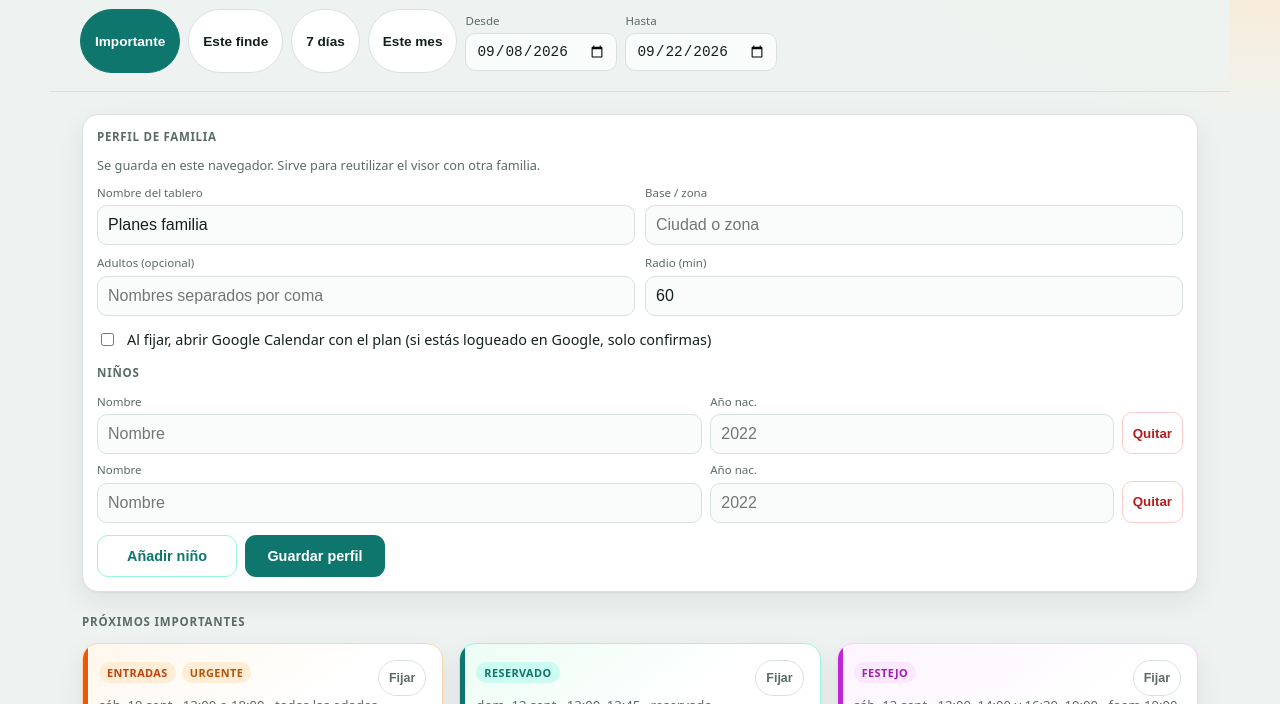
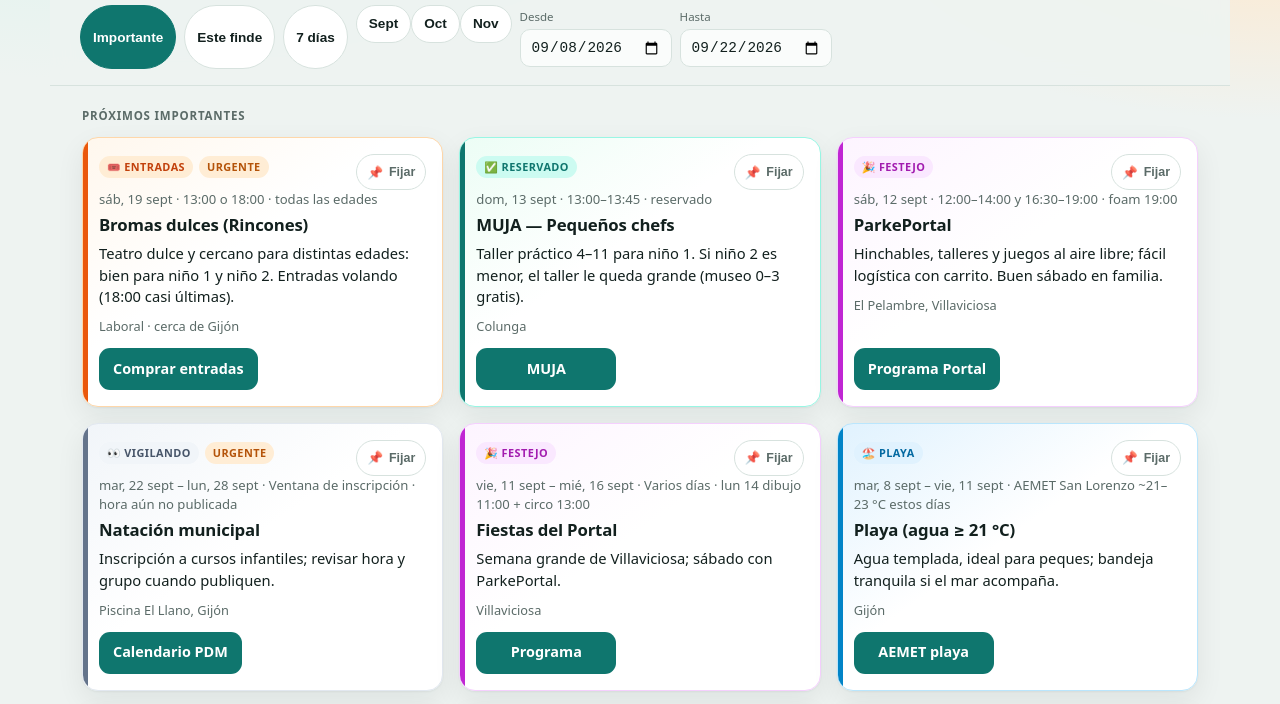
Before and after one commit to AlvaroGB/family-plans, a plain HTML site: page index.html in a window 1280 px wide. Shown: the part 80-784 px from the top of the page. Drawn offline with Linux system fonts and the light colour scheme.

Commit message:
UX: perfil colapsado, meses, chips slim, Gijón+radio
Fold-in from software-lead polish:
- Perfil collapsed by default
- Clearer card copy
- Month chips (current + next 2)
- Slimmer mobile chips
- Default base Gijón + editable city + radius/distance filter
- Preserves pin, calendar-on-pin, desktop grid

```diff
--- a/index.html
+++ b/index.html
@@ -20,6 +20,7 @@
     --radius: 16px;
     --shadow: 0 1px 2px rgba(18,32,30,.05), 0 10px 28px rgba(18,32,30,.07);
     --safe-b: env(safe-area-inset-bottom, 0px);
+    --safe-t: env(safe-area-inset-top, 0px);
     --max: 560px;
   }
   * { box-sizing: border-box; }
@@ -41,11 +42,11 @@
     background: rgba(238,243,241,.9);
     backdrop-filter: blur(12px);
     -webkit-backdrop-filter: blur(12px);
-    margin: -12px -14px 14px; padding: 14px 14px 10px;
+    margin: -12px -14px 12px; padding: calc(12px + var(--safe-t)) 12px 8px;
     border-bottom: 1px solid var(--line);
   }
   .header-inner { max-width: var(--max); margin: 0 auto; }
-  .title-row { display: flex; align-items: flex-start; justify-content: space-between; gap: 10px; }
+  .title-row { display: flex; align-items: center; justify-content: space-between; gap: 10px; }
   h1 { font-size: 1.2rem; margin: 0 0 2px; letter-spacing: -.02em; }
   .sub { font-size: .82rem; color: var(--muted); margin: 0; }
   .icon-btn {
@@ -54,14 +55,15 @@
     color: var(--teal); cursor: pointer; white-space: nowrap;
   }
   .chips {
-    display: flex; gap: 8px; overflow-x: auto; -webkit-overflow-scrolling: touch;
-    padding: 12px 0 4px; margin: 0 -2px; scrollbar-width: none;
+    display: flex; gap: 10px 8px; overflow-x: auto; -webkit-overflow-scrolling: touch;
+    padding: 8px 0 2px; margin: 0 -2px; scrollbar-width: none;
   }
   .chips::-webkit-scrollbar { display: none; }
   .chip {
+    display: inline-flex; align-items: center; justify-content: center;
     flex: 0 0 auto; border: 1px solid var(--line); background: var(--card);
-    color: var(--ink); border-radius: 999px; padding: 8px 14px; font-size: .85rem;
-    font-weight: 600; cursor: pointer;
+    color: var(--ink); border-radius: 999px; padding: 7px 12px; font-size: .85rem;
+    min-height: 38px; font-weight: 600; cursor: pointer;
   }
   .chip[aria-pressed="true"] { background: var(--teal); color: #fff; border-color: var(--teal); }
   .panel {
@@ -107,6 +109,7 @@
   .card {
     position: relative; background: var(--card); border-radius: var(--radius);
     box-shadow: var(--shadow); border: 1px solid var(--line); padding: 16px; overflow: hidden;
+    transition: box-shadow .15s ease, transform .15s ease;
   }
   .card::before { content: ""; position: absolute; inset: 0 auto 0 0; width: 5px; background: var(--accent, #94a3b8); }
   .card.type-ticket { --accent: #ea580c; background: linear-gradient(145deg, #fff7ed 0%, #fff 42%); border-color: #fed7aa; }
@@ -117,6 +120,13 @@
   .card.type-aldea { --accent: #65a30d; background: linear-gradient(145deg, #f7fee7 0%, #fff 45%); border-color: #d9f99d; }
   .card.type-soon { --accent: #0891b2; background: linear-gradient(145deg, #ecfeff 0%, #fff 45%); border-color: #a5f3fc; }
   .card.pinned-card { box-shadow: 0 0 0 2px rgba(15,118,110,.18), var(--shadow); }
+  /* Calm hover/focus for pointer users */
+  @media (hover: hover) and (pointer: fine) {
+    .card:hover { transform: translateY(-1px); box-shadow: 0 2px 6px rgba(18,32,30,.06), 0 12px 28px rgba(18,32,30,.12); }
+  }
+  .card:focus-within { box-shadow: 0 0 0 2px var(--teal-soft), var(--shadow); }
+  /* Keep readable measure inside cards */
+  .card .title, .card .why, .card .meta { max-width: 62ch; }
   .badge {
     display: inline-block; font-size: .68rem; font-weight: 700; text-transform: uppercase;
     letter-spacing: .04em; padding: 3px 8px; border-radius: 999px; margin: 0 6px 6px 0;
@@ -130,13 +140,24 @@
   .badge.ticket { background: #ffedd5; color: #c2410c; }
   .badge.beach { background: #e0f2fe; color: #0369a1; }
   .badge.pinned { background: #ccfbf1; color: #0f766e; }
+  /* Subtle emoji markers on badges (visual only) */
+  .badge.ticket::before { content: "🎟️ "; }
+  .badge.booked::before { content: "✅ "; }
+  .badge.festejo::before { content: "🎉 "; }
+  .badge.beach::before { content: "🏖️ "; }
+  .badge.watch::before { content: "👀 "; }
+  .badge.aldea::before { content: "🏡 "; }
   .top-row { display: flex; align-items: flex-start; justify-content: space-between; gap: 8px; }
   .pin-btn {
     flex: 0 0 auto; border: 1px solid var(--line); background: rgba(255,255,255,.75);
     border-radius: 999px; min-height: 36px; padding: 6px 10px; font-size: .78rem;
     font-weight: 700; color: var(--muted); cursor: pointer;
+    display: inline-flex; align-items: center; gap: 6px;
   }
   .pin-btn[aria-pressed="true"] { background: var(--teal); color: #fff; border-color: var(--teal); }
+  .pin-btn:focus-visible { outline: none; box-shadow: 0 0 0 2px var(--teal-soft); }
+  .pin-btn::before { content: "📌"; opacity: .9; }
+  .pin-btn[aria-pressed="true"]::before { content: "📍"; }
   .when { font-size: .82rem; color: var(--muted); margin: 0 0 4px; }
   .title { font-size: 1.05rem; font-weight: 700; margin: 0 0 6px; letter-spacing: -.01em; }
   .why { font-size: .92rem; margin: 0 0 10px; }
@@ -158,20 +179,34 @@
   @media (min-width: 720px) {
     :root { --max: 920px; }
     .wrap { padding: 20px 24px 40px; }
-    header { margin: -20px -24px 18px; padding: 18px 24px 12px; }
+    header { margin: -20px -24px 18px; padding: calc(18px + var(--safe-t)) 24px 12px; }
     h1 { font-size: 1.45rem; }
     .chips { flex-wrap: wrap; overflow: visible; }
     #list, #pinned { grid-template-columns: repeat(2, minmax(0, 1fr)); gap: 14px; }
+    .card { min-height: 100%; display: flex; flex-direction: column; }
+    .actions { margin-top: auto; }
     .btn { flex: 0 1 auto; min-width: 140px; }
     .form-grid { grid-template-columns: 1fr 1fr; }
   }
   @media (min-width: 1100px) {
     :root { --max: 1180px; }
     .wrap { padding: 28px 32px 48px; }
-    header { margin: -28px -32px 22px; padding: 22px 32px 14px; }
+    header { margin: -28px -32px 22px; padding: calc(22px + var(--safe-t)) 32px 14px; }
     #list, #pinned { grid-template-columns: repeat(3, minmax(0, 1fr)); gap: 16px; }
     .card { min-height: 100%; display: flex; flex-direction: column; }
     .actions { margin-top: auto; }
+  }
+  /* Reduced motion preference */
+  @media (prefers-reduced-motion: reduce) {
+    .card { transition: none !important; }
+  }
+  /* Visually hidden for aria-live announcements */
+  .sr-only {
+    position: absolute !important;
+    width: 1px; height: 1px;
+    padding: 0; margin: -1px;
+    overflow: hidden; clip: rect(0, 0, 0, 0);
+    white-space: nowrap; border: 0;
   }
 </style>
 </head>
@@ -190,7 +225,7 @@
           <button type="button" class="chip" data-preset="upcoming" aria-pressed="true">Importante</button>
           <button type="button" class="chip" data-preset="weekend" aria-pressed="false">Este finde</button>
           <button type="button" class="chip" data-preset="week" aria-pressed="false">7 días</button>
-          <button type="button" class="chip" data-preset="month" aria-pressed="false">Este mes</button>
+          <span id="month-chips" aria-label="Meses"></span>
           <div id="custom-inline" title="Rango libre">
             <div class="di">
               <label for="from">Desde</label>
@@ -204,6 +239,7 @@
         </div>
       </div>
     </header>
+    <div id="live" class="sr-only" aria-live="polite"></div>
 
     <section id="settings" class="panel" hidden>
       <h2>Perfil de familia</h2>
@@ -258,7 +294,7 @@ const PROFILE_KEY = "family-plans-profile-v1";
 
 const DEFAULT_PROFILE = {
   title: "Planes familia",
-  base: "",
+  base: "Gijón",
   adults: "",
   radiusMin: 60,
   calendarOnPin: false,
@@ -326,14 +362,35 @@ function fillHeader() {
 }
 
 /* Events use templates with {{kid0}}, {{kid1}}, {{base}} — no hardcoded family names */
+/* Basic place lookup (approx coords) for distance filter */
+function norm(s){ return (s||"").toLowerCase().normalize('NFD').replace(/[\u0300-\u036f]/g,'').trim(); }
+const HOME_CITIES = {
+  "gijon": { lat: 43.542, lng: -5.662 },
+  "mieres": { lat: 43.251, lng: -5.777 },
+  "villaviciosa": { lat: 43.481, lng: -5.435 },
+  "colunga": { lat: 43.477, lng: -5.274 },
+  "peon": { lat: 43.459, lng: -5.58 },
+  "arroes": { lat: 43.477, lng: -5.596 }
+};
+const PLACES = {
+  "laboral": { lat: 43.532, lng: -5.628 },
+  "villaviciosa": HOME_CITIES["villaviciosa"],
+  "colunga": HOME_CITIES["colunga"],
+  "el-coto": { lat: 43.536, lng: -5.654 },
+  "moreda": { lat: 43.543, lng: -5.677 },
+  "el-llano": { lat: 43.537, lng: -5.64 },
+  "peon": HOME_CITIES["peon"],
+  "arroes": HOME_CITIES["arroes"]
+};
 const EVENTS = [
   {
     id: "bromas",
     title: "Bromas dulces (Rincones)",
     start: "2026-09-19", end: "2026-09-19",
     times: "13:00 o 18:00 · todas las edades",
-    why: "Buen encaje para peques de distintas edades. Entradas bajando (18:00 «últimas»).",
+    why: "Teatro dulce y cercano para distintas edades: bien para {{kid0}} y {{kid1}}. Entradas volando (18:00 casi últimas).",
     place: "Laboral · cerca de {{base}}",
+    locKey: "laboral",
     priority: 100, type: "ticket", tags: ["urgent", "ticket"],
     link: "https://entradas.turismoasturias.es/es/laboral-ciudad-de-la-cultura/r-y-r-2026-bromas-dulces-como-la-miel/",
     linkLabel: "Comprar entradas"
@@ -343,8 +400,9 @@ const EVENTS = [
     title: "ParkePortal",
     start: "2026-09-12", end: "2026-09-12",
     times: "12:00–14:00 y 16:30–19:00 · foam 19:00",
-    why: "Hinchables y juegos al aire libre. Buen plan de sábado en familia.",
+    why: "Hinchables, talleres y juegos al aire libre; fácil logística con carrito. Buen sábado en familia.",
     place: "El Pelambre, Villaviciosa",
+    locKey: "villaviciosa",
     priority: 90, type: "festejo", tags: ["soon", "festejo"],
     link: "https://fiestesdelportal.es/",
     linkLabel: "Programa Portal"
@@ -354,8 +412,9 @@ const EVENTS = [
     title: "MUJA — Pequeños chefs",
     start: "2026-09-13", end: "2026-09-13",
     times: "13:00–13:45 · reservado",
-    why: "Taller 4–11: pensado para {{kid0}}. Si {{kid1}} es menor, suele quedar fuera del taller (museo 0–3 gratis).",
+    why: "Taller práctico 4–11 para {{kid0}}. Si {{kid1}} es menor, el taller le queda grande (museo 0–3 gratis).",
     place: "Colunga",
+    locKey: "colunga",
     priority: 95, type: "booked", tags: ["booked"],
     link: "https://www.museojurasicoasturias.com/",
     linkLabel: "MUJA"
@@ -365,8 +424,9 @@ const EVENTS = [
     title: "Mímesis (Rincones)",
     start: "2026-09-18", end: "2026-09-18",
     times: "18:00 · edades 0–3",
-    why: "Franja 0–3: mejor para {{kid1}}. {{kid0}} puede quedar fuera de la edad recomendada.",
+    why: "Espectáculo sensorial 0–3 perfecto para {{kid1}}; {{kid0}} quizá mayor para la franja.",
     place: "Laboral",
+    locKey: "laboral",
     priority: 55, type: "ticket", tags: ["ticket"],
     link: "https://entradas.turismoasturias.es/es/laboral-ciudad-de-la-cultura/",
     linkLabel: "Taquilla Rincones"
@@ -376,8 +436,9 @@ const EVENTS = [
     title: "Fiestas del Portal",
     start: "2026-09-11", end: "2026-09-16",
     times: "Varios días · lun 14 dibujo 11:00 + circo 13:00",
-    why: "Semana de fiesta. El sábado es ParkePortal.",
+    why: "Semana grande de Villaviciosa; sábado con ParkePortal.",
     place: "Villaviciosa",
+    locKey: "villaviciosa",
     priority: 70, type: "festejo", tags: ["festejo", "soon"],
     link: "https://fiestesdelportal.es/programa/",
     linkLabel: "Programa"
@@ -387,8 +448,9 @@ const EVENTS = [
     title: "San Nicolás · El Coto",
     start: "2026-09-11", end: "2026-09-13",
     times: "Vie–dom · hinchables / verbena de barrio",
-    why: "Plan corto de barrio por la tarde.",
+    why: "Plan corto de tarde con hinchables y verbena de barrio cerca.",
     place: "Barrio El Coto, Gijón",
+    locKey: "el-coto",
     priority: 50, type: "festejo", tags: ["festejo"],
     link: "https://www.gijon.es/sites/default/files/inline-files/web%2BFest%2BBByPP%2B26.pdf",
     linkLabel: "Calendario barrios"
@@ -398,8 +460,9 @@ const EVENTS = [
     title: "Fiestas Populares Moreda",
     start: "2026-09-11", end: "2026-09-13",
     times: "Vie–dom · barrio Gijón (no Aller)",
-    why: "Otra opción de barrio el mismo finde.",
+    why: "Otra verbena de barrio el mismo finde en Gijón (no Aller).",
     place: "Barrio Moreda, Gijón",
+    locKey: "moreda",
     priority: 45, type: "festejo", tags: ["festejo"],
     link: "https://www.gijon.es/sites/default/files/inline-files/web%2BFest%2BBByPP%2B26.pdf",
     linkLabel: "Calendario barrios"
@@ -409,8 +472,9 @@ const EVENTS = [
     title: "Natación municipal",
     start: "2026-09-22", end: "2026-09-28",
     times: "Ventana de inscripción · hora aún no publicada",
-    why: "Cursos acuáticos infantiles. Vigilando hora y grupos.",
+    why: "Inscripción a cursos infantiles; revisar hora y grupo cuando publiquen.",
     place: "Piscina El Llano, Gijón",
+    locKey: "el-llano",
     priority: 80, type: "watch", tags: ["watch", "urgent"],
     link: "https://drupal.gijon.es/sites/default/files/2026-08/Inscripciones%20y%20renovaciones%20octubre%2026_1.pdf",
     linkLabel: "Calendario PDM"
@@ -420,8 +484,9 @@ const EVENTS = [
     title: "Playa (agua ≥ 21 °C)",
     start: "2026-09-08", end: "2026-09-11",
     times: "AEMET San Lorenzo ~21–23 °C estos días",
-    why: "Por encima de la barra de baño cómoda con peques.",
+    why: "Agua templada, ideal para peques; bandeja tranquila si el mar acompaña.",
     place: "{{base}}",
+    useBase: true,
     priority: 60, type: "beach", tags: ["soon"],
     link: "https://www.aemet.es/es/eltiempo/prediccion/playas/sanlorenzo-3302403",
     linkLabel: "AEMET playa"
@@ -431,8 +496,9 @@ const EVENTS = [
     title: "Aldea · Peón",
     start: "2026-09-08", end: "2026-10-31",
     times: "Cualquier día · Casa Pepito cerrado miércoles",
-    why: "Mesa + paseo fácil. Ideal sin agenda.",
+    why: "Mesa amplia + paseo fácil; ideal cuando no apetece agenda cerrada.",
     place: "Peón (Villaviciosa)",
+    locKey: "peon",
     priority: 30, type: "aldea", tags: ["aldea"],
     link: "https://casapepito.es/",
     linkLabel: "Casa Pepito"
@@ -442,8 +508,9 @@ const EVENTS = [
     title: "Aldea · Arroes",
     start: "2026-09-08", end: "2026-10-31",
     times: "Sampedro cerrado martes",
-    why: "Aldea cercana con mesa y paseo corto.",
+    why: "Aldea cercana con restaurante y paseo corto; buena para sobremesa.",
     place: "Arroes",
+    locKey: "arroes",
     priority: 28, type: "aldea", tags: ["aldea"],
     link: "https://www.turismovillaviciosa.es/turismo/restaurante/sampedro_479_380_2556_0_1_aloj.html",
     linkLabel: "Sampedro"
@@ -483,6 +550,28 @@ function overlaps(ev, from, to) {
 }
 function formatDay(s) {
   return parseYMD(s).toLocaleDateString("es-ES", { weekday: "short", day: "numeric", month: "short" });
+}
+/* Distance helpers */
+function haversineKm(a, b) {
+  const R = 6371; // km
+  const dLat = (b.lat - a.lat) * Math.PI/180;
+  const dLng = (b.lng - a.lng) * Math.PI/180;
+  const lat1 = a.lat * Math.PI/180;
+  const lat2 = b.lat * Math.PI/180;
+  const sinDLat = Math.sin(dLat/2);
+  const sinDLng = Math.sin(dLng/2);
+  const c = 2 * Math.asin(Math.sqrt(sinDLat*sinDLat + Math.cos(lat1)*Math.cos(lat2)*sinDLng*sinDLng));
+  return R * c;
+}
+function getHomeCoords() {
+  const key = norm(profile.base);
+  return HOME_CITIES[key] || null;
+}
+function getEventCoords(ev, home) {
+  if (ev.useBase && home) return home;
+  if (ev.loc) return ev.loc;
+  if (ev.locKey && PLACES[ev.locKey]) return PLACES[ev.locKey];
+  return null;
 }
 
 function pad2(n){ return String(n).padStart(2,"0"); }
@@ -546,6 +635,8 @@ function cardHTML(ev) {
   const [bClass, bLabel] = typeBadge(ev.type);
   const urgent = ev.tags.includes("urgent") ? `<span class="badge urgent">Urgente</span>` : "";
   const pinBadge = pinned ? `<span class="badge pinned">Fijado</span>` : "";
+  const ariaLabel = pinned ? ("Quitar «" + tpl(ev.title) + "» de Fijados") : ("Fijar «" + tpl(ev.title) + "»");
+  const titleAttr = pinned ? "Quitar de Fijados" : "Fijar";
   const when = ev.start === ev.end
     ? formatDay(ev.start) + (ev.times ? " · " + ev.times : "")
     : formatDay(ev.start) + " – " + formatDay(ev.end) + (ev.times ? " · " + ev.times : "");
@@ -554,7 +645,7 @@ function cardHTML(ev) {
       <div class="badges">
         <span class="badge ${bClass}">${bLabel}</span>${urgent}${pinBadge}
       </div>
-      <button type="button" class="pin-btn" data-pin="${ev.id}" aria-pressed="${pinned ? "true" : "false"}">${pinned ? "Fijado" : "Fijar"}</button>
+      <button type="button" class="pin-btn" data-pin="${ev.id}" aria-pressed="${pinned ? "true" : "false"} aria-label="${ariaLabel}" title="${titleAttr}">${pinned ? "Fijado" : "Fijar"}</button>
     </div>
     <p class="when">${when}</p>
     <h3 class="title">${tpl(ev.title)}</h3>
@@ -576,10 +667,39 @@ const fromEl = document.getElementById("from");
 const toEl = document.getElementById("to");
 const listLabel = document.getElementById("list-label");
 const kidsEditor = document.getElementById("kids-editor");
+const monthChips = document.getElementById("month-chips");
 
 function setChip(preset) {
   document.querySelectorAll(".chip").forEach(c => {
     c.setAttribute("aria-pressed", c.dataset.preset === preset ? "true" : "false");
+  });
+}
+function buildMonthChips() {
+  if (!monthChips) return;
+  const fmtShort = (d) => d.toLocaleDateString("es-ES", { month: "short" }).replace(/\.$/, "");
+  const fmtLong = (d) => d.toLocaleDateString("es-ES", { month: "long", year: "numeric" });
+  const chips = [];
+  for (let i = 0; i < 3; i++) {
+    const d = new Date(TODAY.getFullYear(), TODAY.getMonth() + i, 1);
+    const id = `m${i}`;
+    const btn = document.createElement("button");
+    btn.type = "button";
+    btn.className = "chip";
+    btn.dataset.preset = id;
+    btn.dataset.month = String(d.getMonth());
+    btn.dataset.year = String(d.getFullYear());
+    btn.setAttribute("aria-pressed", "false");
+    btn.setAttribute("aria-label", `Mes: ${fmtLong(d)}`);
+    btn.textContent = fmtShort(d)[0].toUpperCase() + fmtShort(d).slice(1);
+    chips.push(btn);
+  }
+  monthChips.replaceChildren(...chips);
+  monthChips.querySelectorAll(".chip").forEach(chip => {
+    chip.addEventListener("click", () => {
+      mode = chip.dataset.preset;
+      setChip(mode);
+      render();
+    });
   });
 }
 function filtered() {
@@ -596,29 +716,45 @@ function filtered() {
   if (mode === "week") {
     return EVENTS.filter(ev => overlaps(ev, TODAY, addDays(TODAY, 6))).sort((a,b) => a.start.localeCompare(b.start) || b.priority - a.priority);
   }
-  if (mode === "month") {
-    const start = new Date(TODAY.getFullYear(), TODAY.getMonth(), 1);
-    const end = new Date(TODAY.getFullYear(), TODAY.getMonth()+1, 0);
+  if (mode === "m0" || mode === "m1" || mode === "m2") {
+    const offset = Number(mode.slice(1));
+    const start = new Date(TODAY.getFullYear(), TODAY.getMonth() + offset, 1);
+    const end = new Date(TODAY.getFullYear(), TODAY.getMonth() + offset + 1, 0);
     return EVENTS.filter(ev => overlaps(ev, start, end)).sort((a,b) => a.start.localeCompare(b.start) || b.priority - a.priority);
   }
   const f = fromEl.value ? parseYMD(fromEl.value) : TODAY;
   const t = toEl.value ? parseYMD(toEl.value) : addDays(TODAY, 30);
   return EVENTS.filter(ev => overlaps(ev, f, t)).sort((a,b) => a.start.localeCompare(b.start) || b.priority - a.priority);
 }
+function applyDistance(items) {
+  const home = getHomeCoords();
+  if (!home) return items; // if unknown base, don't filter by distance
+  const limitKm = Math.max(1, Number(profile.radiusMin) || 60); // approx: 1 km ≈ 1 min (60 km/h)
+  return items.filter(ev => {
+    const ec = getEventCoords(ev, home);
+    if (!ec) return true; // keep if unknown location
+    const d = haversineKm(home, ec);
+    return d <= limitKm;
+  });
+}
 function bindPins(root) {
   root.querySelectorAll("[data-pin]").forEach(btn => {
     btn.addEventListener("click", () => {
       const id = btn.getAttribute("data-pin");
+      const ev = EVENTS.find(e => e.id === id);
       const wasPinned = pins.has(id);
       if (wasPinned) pins.delete(id);
       else {
         pins.add(id);
-        if (profile.calendarOnPin) {
-          const ev = EVENTS.find(e => e.id === id);
-          if (ev) openGoogleCalendar(ev);
+        if (profile.calendarOnPin && ev) {
+          openGoogleCalendar(ev);
         }
       }
       savePins(pins);
+      const live = document.getElementById("live");
+      if (live && ev) {
+        live.textContent = (wasPinned ? "Quitado de Fijados: " : "Añadido a Fijados: ") + tpl(ev.title);
+      }
       render();
     });
   });
@@ -667,7 +803,8 @@ function fillProfileForm() {
 }
 function render() {
   fillHeader();
-  const items = filtered();
+  const timeItems = filtered();
+  const items = applyDistance(timeItems);
   const pinnedItems = EVENTS.filter(ev => pins.has(ev.id))
     .sort((a,b) => b.priority - a.priority || a.start.localeCompare(b.start));
   pinnedWrap.hidden = pinnedItems.length === 0;
@@ -697,6 +834,7 @@ document.getElementById("save-profile").addEventListener("click", () => {
   render();
 });
 
+buildMonthChips();
 document.querySelectorAll(".chip").forEach(chip => {
   chip.addEventListener("click", () => {
     mode = chip.dataset.preset;
@@ -714,12 +852,7 @@ function useCustomRange() {
 fromEl.addEventListener("change", useCustomRange);
 toEl.addEventListener("change", useCustomRange);
 
-// First visit: open profile if empty
-const needsSetup = !localStorage.getItem(PROFILE_KEY) || (!profile.base && !profile.kids.some(k => k.name || k.birthYear));
-if (needsSetup) {
-  settings.hidden = false;
-  fillProfileForm();
-}
+// Perfil: colapsado por defecto. No abrir automáticamente en primera visita.
 
 fromEl.value = ymd(TODAY);
 toEl.value = ymd(addDays(TODAY, 14));
```
